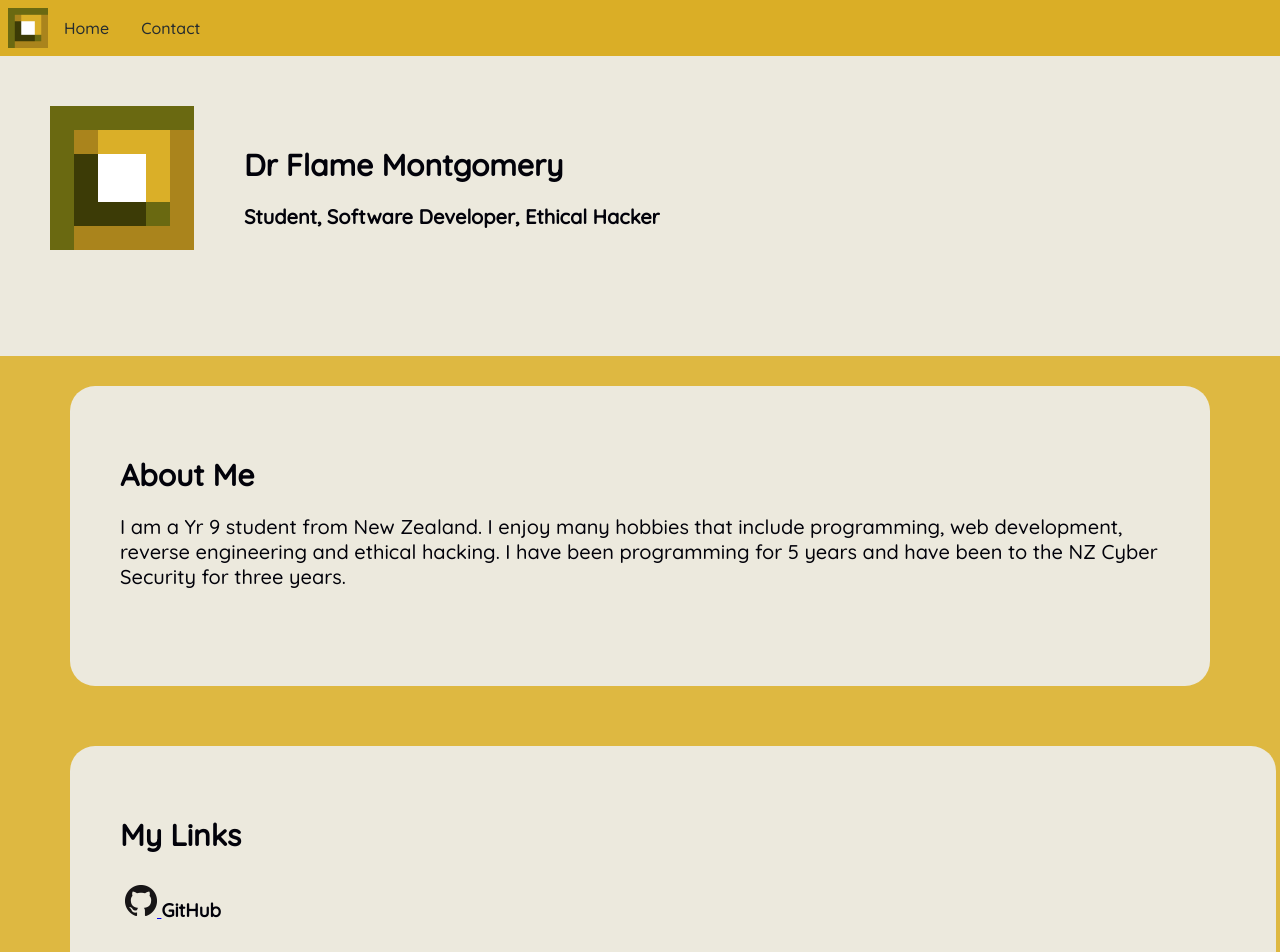
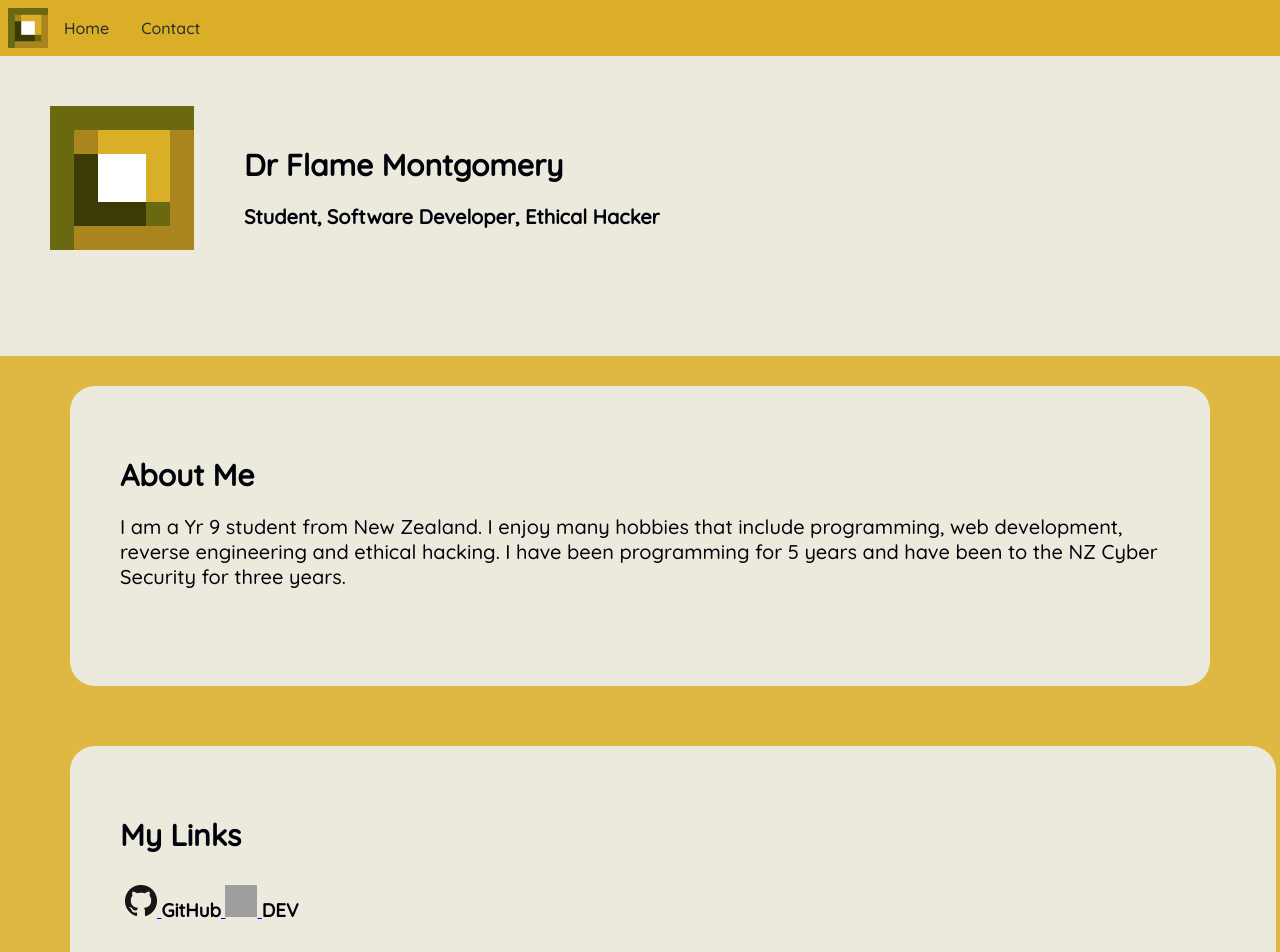
Before and after one commit to drflamemontgomery/DevWebsite, a plain HTML site: page index.html in a window 1280 px wide. Shown: the top 952 px of the page. Drawn offline with Linux system fonts and the light colour scheme; grey boxes are pictures that could not be loaded.

Commit message:
added DEV link

```diff
--- a/index.html
+++ b/index.html
@@ -26,6 +26,10 @@
 			<img src="images/github.png" class="LinkIcon">
 			<h3 class="HeaderLink">GitHub</h3>
 		  </a>
+		  <a href="https://dev.to/drflamemontogomery">
+			<img src="https://d2fltix0v2e0sb.cloudfront.net/dev-badge.svg" class="LinkIcon">
+			<h3 class="HeaderLink"> DEV</h3>
+		  </a>
 		</div>
 	  </div>
 	</div>
```
